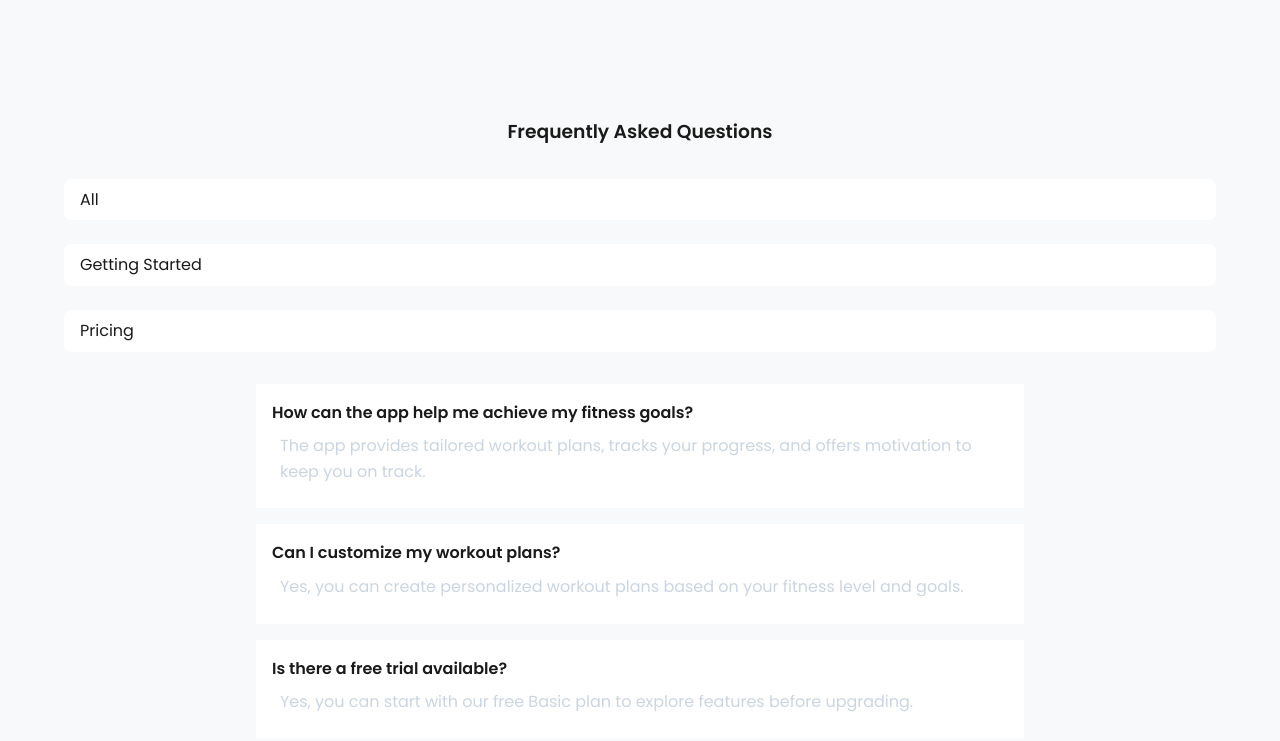
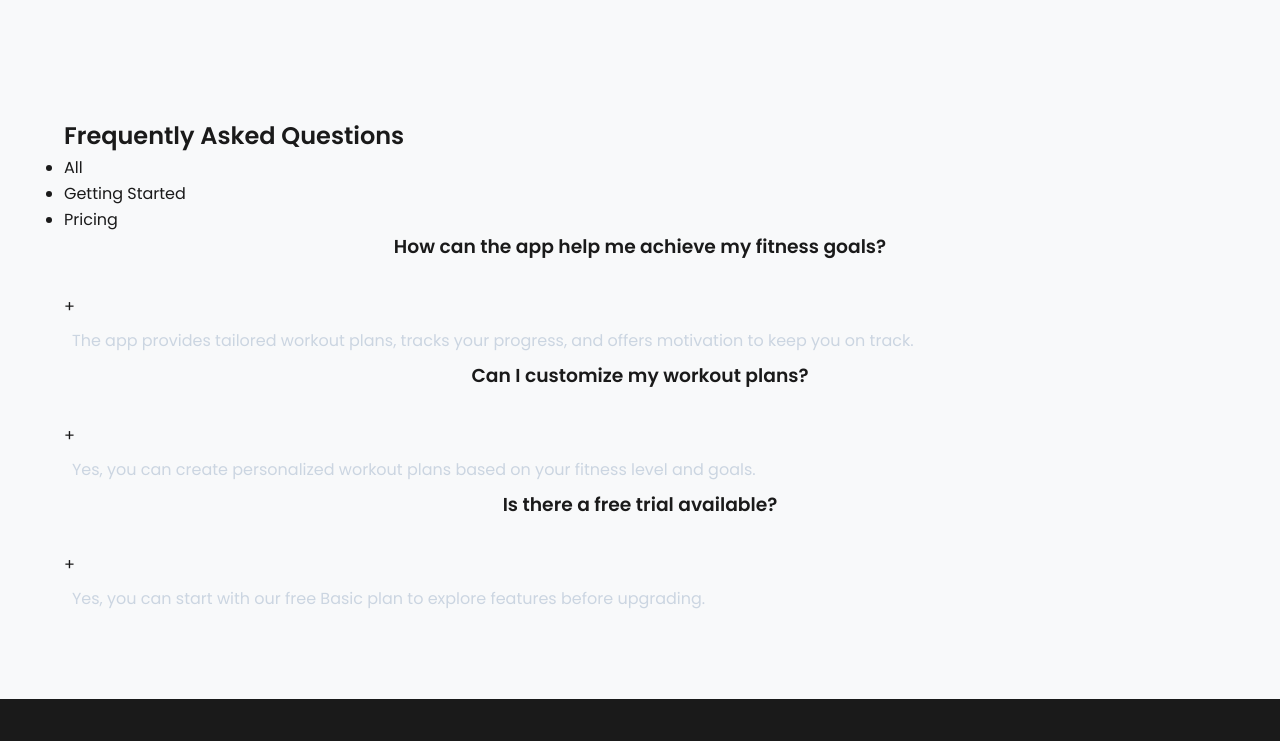
Before and after one commit to Fay-yore/Dev-app, a plain HTML site: page index.html in a window 1280 px wide. Shown: the part 2450-3191 px from the top of the page. Drawn offline with Linux system fonts and the light colour scheme.

Commit message:
Edited FAQ section

```diff
--- a/index.html
+++ b/index.html
@@ -51,7 +51,7 @@
     </div>
 
    <div class="hero-bg image">
-     <img src="Resources/hero-bg.png" alt="Hero Background Image">
+     <img width="100%" src="Resources/hero-bg.png" alt="Hero Background Image">
    </div>
 </section>
 
@@ -105,9 +105,7 @@
     <div class="plan basic">
     <h4> Basic </h4>
     <span>Ideal for beginners to track workouts and monitor progress.</span>
-    <h4 class="price">Free</h4>
-    <span class="note-small">*No credit card needed</span>
-
+    <h1 class="price">Free<span class="note-small">*No credit card needed</span></h1>
 
     <ul>
         <li> Customizable workout plans </li>
@@ -138,30 +136,44 @@
 
     <!--FAQ Section-->
     <section class="faq">
-    <h3> Frequently Asked Questions </h3>
-
-    <ul class="faq-types">
-        <li>All</li>
+        <div class="container">
+    <h2> Frequently Asked Questions </h2>
+    <ul class="faq-menu">
+        <li class="active">All</li>
         <li>Getting Started</li>
         <li>Pricing</li>
     </ul>
 
-    <div class="faq-list">
-        <div class="faq-item">
-            <strong>How can the app help me achieve my fitness goals?</strong>
-            <p>The app provides tailored workout plans, tracks your progress, and offers motivation to keep you on track.</p>
+    <div class="faq-item">
+        <div class="faq-question">
+            <h3>How can the app help me achieve my fitness goals?</h3>
+            <span class="toggle-icon">+</span>
         </div>
+        <div class="faq-answer">
+           <p>The app provides tailored workout plans, tracks your progress, and offers motivation to keep you on track.</p>
+        </div>
+    </div>
 
-        <div class="faq-item">
-            <strong> Can I customize my workout plans?</strong>
+     <div class="faq-item">
+        <div class="faq-question">
+            <h3> Can I customize my workout plans?</h3>
+            <span class="toggle-icon">+</span>
+        </div>
+        <div class="faq-answer">
             <p>Yes, you can create personalized workout plans based on your fitness level and goals.</p>
         </div>
+    </div>
 
-        <div class="faq-item">
-            <strong>Is there a free trial available?</strong>
-            <p>Yes, you can start with our free Basic plan to explore features before upgrading.</p>
+    <div class="faq-item">
+        <div class="faq-question">
+            <h3>Is there a free trial available?</h3>
+            <span class="toggle-icon">+</span>
+        </div>
+        <div class="faq-answer">
+             <p>Yes, you can start with our free Basic plan to explore features before upgrading.</p>
         </div>
     </div>
+        </div>
     </section>
 
      <!--Footer-->
```
